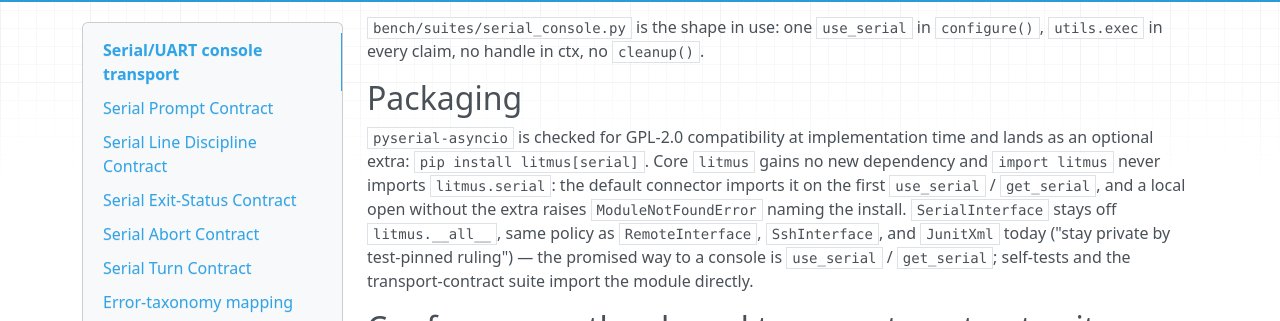
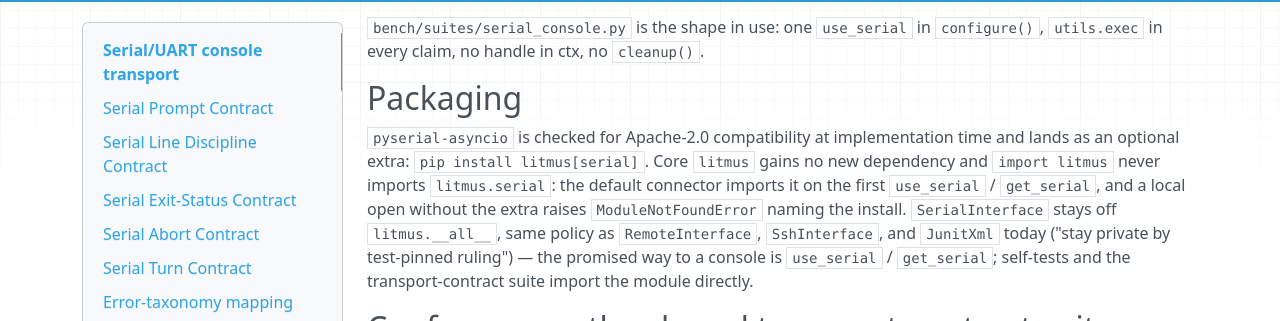
Before and after one commit to ty-meador/litmus_test, an MkDocs documentation site: the page built from docs/hil/serial.md, in a window 1280 px wide and 900 px high, scrolled down 5165 px. Shown: the part 134-455 px from the top of the window. Built offline with MkDocs 1.6.1, drawn with Linux system fonts in a browser that asks for light colours; nearby versions of some CDN libraries.

Commit message:
Relicense from GPL-2.0-only to Apache-2.0
GPL-2.0 blocks corporate adoption: many legal teams bar it outright, and
suites that import litmus and ship to a contract manufacturer raise a
derivative-work question. Apache-2.0 removes the copyleft and adds an
explicit patent grant.

LICENSE carries the canonical Apache License 2.0 text, NOTICE the
Apache-style notice, and pyproject.toml the Apache-2.0 SPDX expression.
README, CHANGELOG, and the serial packaging note follow. All runtime and
optional dependencies (asyncssh, jsonschema, textual, pyserial-asyncio,
PyYAML, python-lsp-server) are compatible.

```diff
--- a/docs/hil/serial.md
+++ b/docs/hil/serial.md
@@ -287,7 +287,7 @@
 
 ## Packaging
 
-`pyserial-asyncio` is checked for GPL-2.0 compatibility at implementation time and
+`pyserial-asyncio` is checked for Apache-2.0 compatibility at implementation time and
 lands as an optional extra: `pip install litmus[serial]`. Core `litmus` gains no
 new dependency and `import litmus` never imports `litmus.serial`: the default
 connector imports it on the first `use_serial` / `get_serial`, and a local open
--- a/pyproject.toml
+++ b/pyproject.toml
@@ -3,7 +3,7 @@
 version = "0.0.1"
 description = "React-for-hardware HIL testing framework — Python port"
 readme = "README.md"
-license = "GPL-2.0-only"
+license = "Apache-2.0"
 license-files = ["LICENSE", "NOTICE"]
 requires-python = ">=3.14"
 # Discovery metadata (#103). The name is #9's decision and is not settled here.
```
Also changed, not shown: CHANGELOG.md (+5 -0 lines), README.md (+3 -4 lines), 2 other files.
